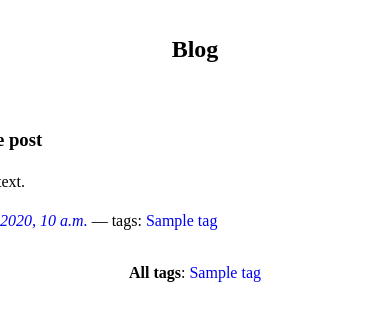
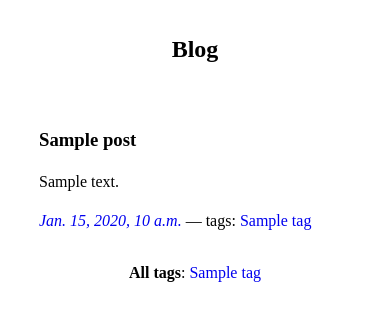
Before and after one commit to alexdietz1988/PersonalWebsite, a Django app: page /blog in a window 390 px wide; the page is wider, and only the part inside the window is pictured. Shown: the part 128-449 px from the top of that part. Run offline with Django 4.2, Linux system fonts and the light colour scheme; tables that the repository leaves empty hold one stand-in row (values such as "Sample post"); some libraries are stand-ins or nearby versions.

Commit message:
Responsive design for blog

```diff
--- a/main_app/static/blog.css
+++ b/main_app/static/blog.css
@@ -9,3 +9,9 @@
 	width: 500px;
 	line-height: 1.4;
 }
+
+@media screen and (max-width: 525px) {
+	.post {
+		width: 80vw;
+	}
+}
```
